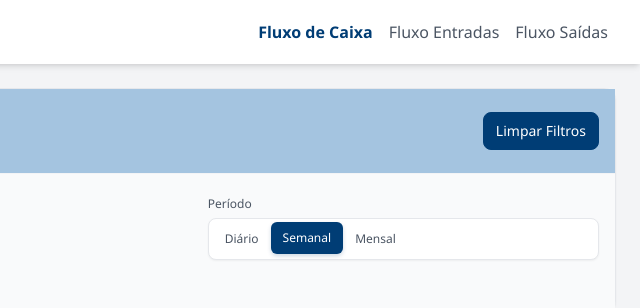
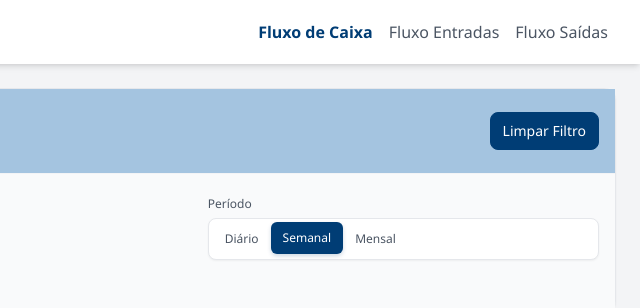
Before and after one commit to Meepyss/6F, a plain HTML site: page index.html in a window 1280 px wide. Shown: the top 308 px of the page, 640-1280 px from the left. Drawn offline with nearby package versions, Linux system fonts and the light colour scheme; a script that the page names is missing.

```diff
--- a/index.html
+++ b/index.html
@@ -59,7 +59,7 @@
                         <p class="text-sm text-gray-600">Visão geral do fluxo de caixa para o período selecionado</p>
                     </div>
                     <button id="clear-filters-btn" class="btn-primary hover:bg-primary-darker text-white text-sm font-medium py-2 px-3 rounded-lg transition-colors">
-                        Limpar Filtros
+                        Limpar Filtro
                     </button>
                 </div>
             </div>
```
